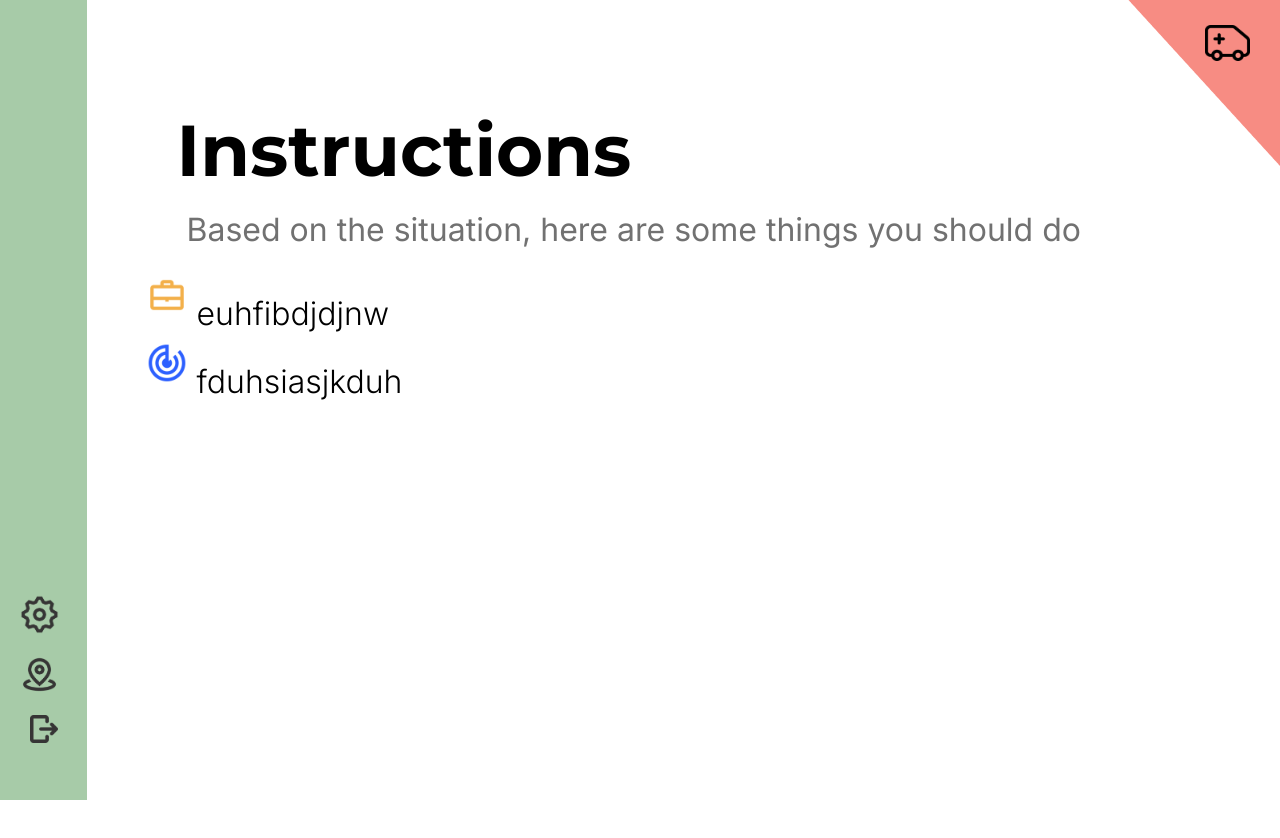
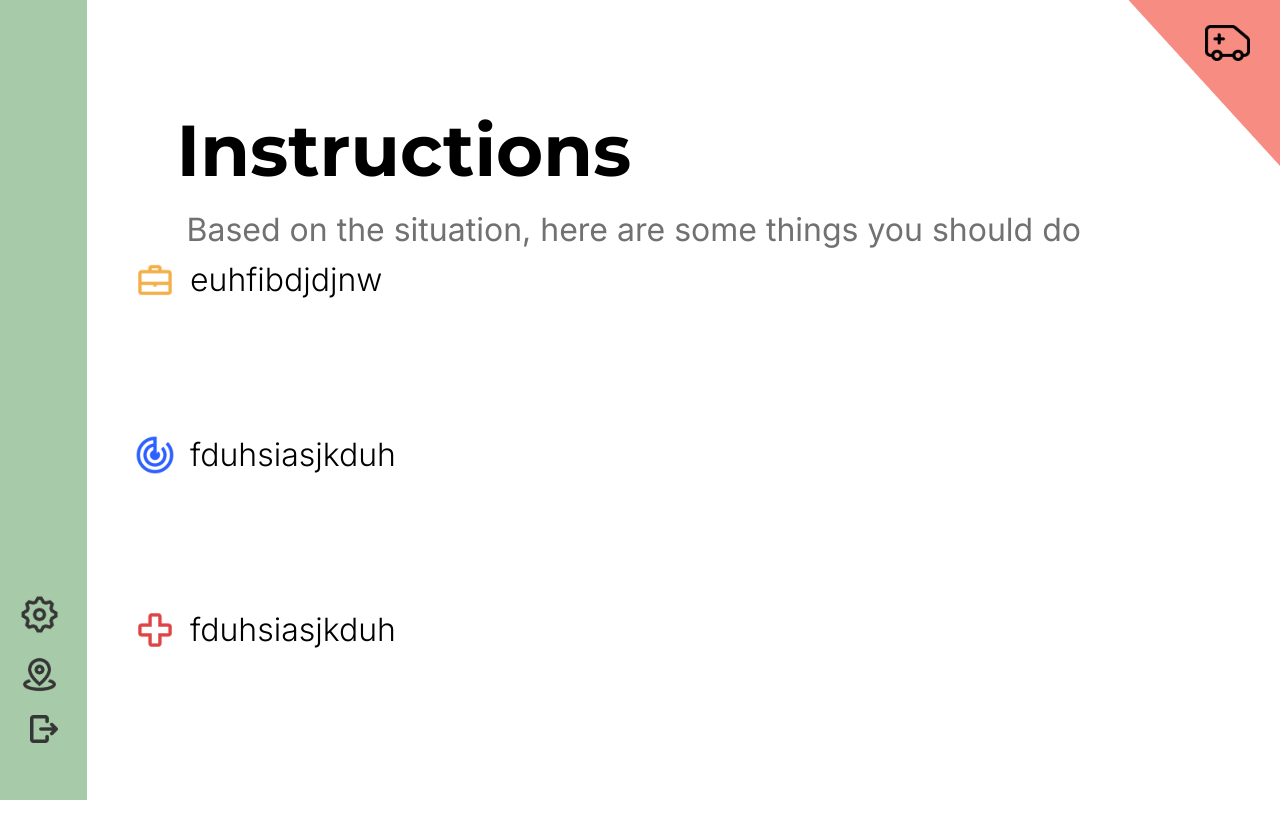
Before and after one commit to fiona-cai/Emergency-Services, a React (Create React App) app in the folder frontend/: page /medical in a window 1280 px wide. Shown: the top 838 px of the page. Built offline with nearby package versions, Linux system fonts and the light colour scheme; no server answers; the HTML template or start-up script is replaced by a standard one.

Commit message:
optimized instructions

```diff
--- a/frontend/src/App.css
+++ b/frontend/src/App.css
@@ -84,7 +84,8 @@ body{
   font-family: 'Inter', sans-serif;
   font-size: 32px;
   font-weight: 300;
-  margin: 0px 0px 0px 50px;
+  margin: 0px 0px 0px 100px;
+  text-align: center;
 }
 
 .rootContainer{
@@ -136,7 +137,28 @@ body{
   flex-direction: column;
 }
 
-.icon{
+.icon1{
+  position: absolute;
+  left: 125px;
+  top: 250px;
+  width: 40px;
+  height: 40px;
+  margin: 10px;
+}
+
+.icon2{
+  position: absolute;
+  left: 125px;
+  top: 425px;
+  width: 40px;
+  height: 40px;
+  margin: 10px;
+}
+
+.icon3{
+  position: absolute;
+  left: 125px;
+  top: 600px;
   width: 40px;
   height: 40px;
   margin: 10px;
--- a/frontend/src/Fire.js
+++ b/frontend/src/Fire.js
@@ -5,7 +5,7 @@ import exit from './exit.png';
 import yellow from './yellow.png';
 import hydrant from './hydrant.png';
 
-function Fire() {
+function Fire({data}) {
   // display tasks here
   return (
     <>
--- a/frontend/src/Medical.js
+++ b/frontend/src/Medical.js
@@ -9,7 +9,7 @@ import cross from './cross.png';
 import radar from './radar.png';
 
 
-function Medical() {
+function Medical({data}) {
   // display tasks here
   return (
     <>
@@ -18,14 +18,9 @@ function Medical() {
             <div className="rightContainer">
                 <p className="title"> Instructions </p>
                 <p className="title2">Based on the situation, here are some things you should do</p>
-                <p className="instructions">
-                  <img src={suitcase} alt="suitcase" className="icon"/>
-                      euhfibdjdjnw
-                </p>
-                <p className="instructions">
-                  <img src={radar} alt="radar" className="icon"/>
-                      fduhsiasjkduh
-                </p>
+                <p className="instructions" style={{"position": "absolute", "top": "260px", "left": "90px"}}>euhfibdjdjnw</p>
+                <p className="instructions" style={{"position": "absolute", "top": "435px", "left": "90px"}}>fduhsiasjkduh</p>
+                <p className="instructions" style={{"position": "absolute", "top": "610px", "left": "90px"}}>fduhsiasjkduh</p>
             </div>
         </div>
         <img src={settings} alt="settings" className="settings"/>
@@ -33,6 +28,9 @@ function Medical() {
         <img src={exit} alt="exit" className="exit"/>
         <img src={red} alt="red" className="triangle"/>
         <img src={ambulance} alt="ambulance" className="ambulance"/>
+        <img src={suitcase} alt="suitcase" className="icon1"/>
+        <img src={radar} alt="radar" className="icon2"/>
+        <img src={cross} alt="cross" className="icon3"/>
     </>
   );
 }
--- a/frontend/src/Police.js
+++ b/frontend/src/Police.js
@@ -5,7 +5,7 @@ import exit from './exit.png';
 import blue from './blue.png';
 import police from './police.png';
 
-function Police() {
+function Police({data}) {
   // display tasks here
   return (
     <>
--- a/frontend/src/Root.js
+++ b/frontend/src/Root.js
@@ -4,7 +4,7 @@ import settings from './settings.png';
 import wave from './wave.png';
 import exit from './exit.png';
 
-function Root() {
+function Root({data}) {
   // display tasks here
   return (
     <>
```
Also changed, not shown: frontend/src/App.js (+4 -4 lines).
